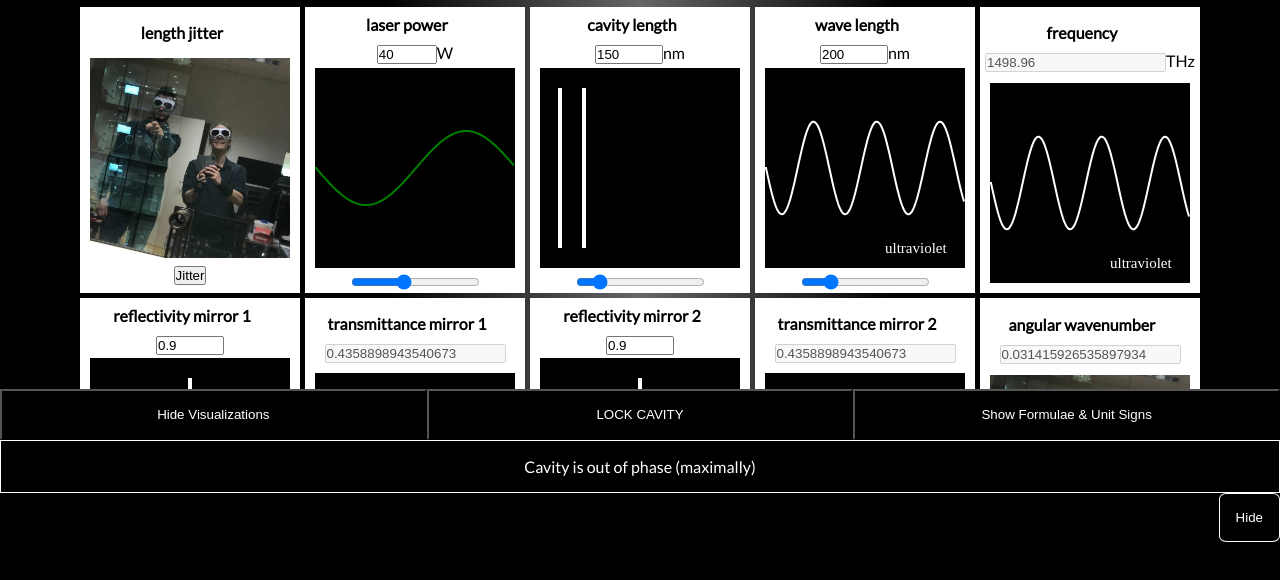
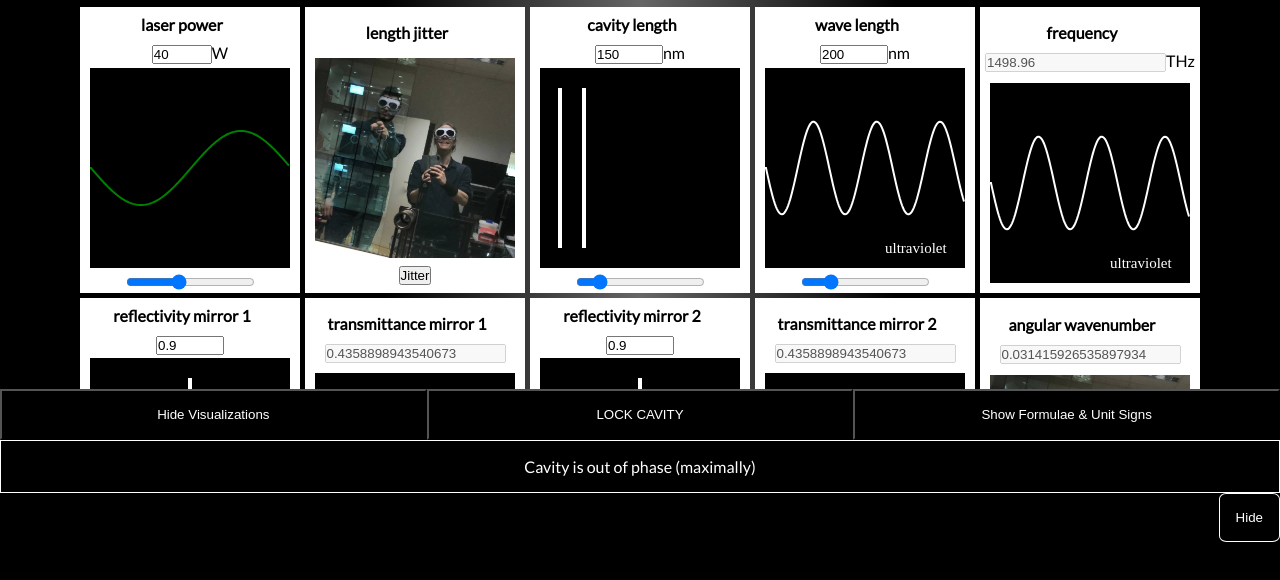
Before and after one commit to bmedicke/optical-cavity, a React (Create React App) app in the folder simulator/: page / in a window 1280 px wide. Shown: the top 580 px of the page. Built offline with nearby package versions, Linux system fonts and the light colour scheme; what better-react-mathjax would draw is missing.

Commit message:
move jitter to length box

```diff
--- a/simulator/src/App.js
+++ b/simulator/src/App.js
@@ -242,13 +242,6 @@ function App() {
     <MathJaxContext>
       <div className="App">
         <div style={containerStyle} className="variable-wrapper">
-          <JitterBox
-            label="length jitter"
-            isActive={isLengthJittering}
-            setIsActive={setIsLengthJittering}
-            setter={setCavitylength}
-            hideCanvas={!showvisualizations}
-          />
           {/* <LengthSweep
             unit="s"
             label="length sweep"
@@ -280,6 +273,13 @@ function App() {
             canvasplot={<Power power={laserpower} />}
             setF={(e) => setLaserpower(e.target.value)}
             showFormula={showformulas}
+          />
+          <JitterBox
+            label="length jitter"
+            isActive={isLengthJittering}
+            setIsActive={setIsLengthJittering}
+            setter={setCavitylength}
+            hideCanvas={!showvisualizations}
           />
           <Box
             label="cavity length"
```
